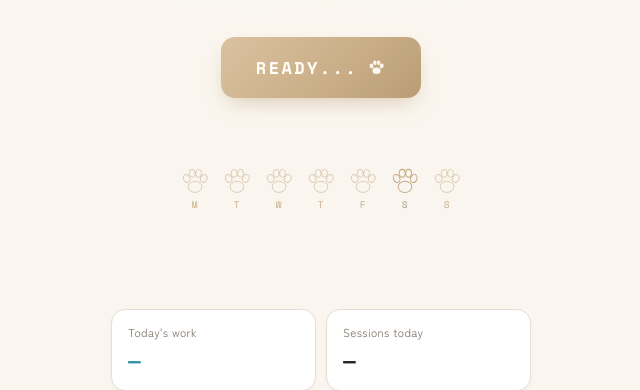
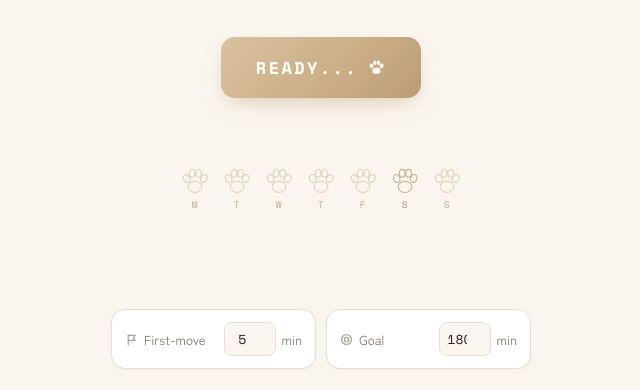
Before and after one commit to lintu38/Timer, a plain HTML site: page index.html in a window 1280 px wide. Shown: the part 532-922 px from the top of the page, without its empty margins (319-959 px from the left). Drawn offline with nearby package versions, Linux system fonts and the light colour scheme; a web font is replaced by a local one.

Commit message:
Add files via upload

```diff
--- a/index.html
+++ b/index.html
@@ -61,6 +61,18 @@
     gap: 24px;
   }
 
+  .lbl{ display:inline-flex; align-items:center; gap: 6px; }
+  .lbl svg{
+    width: 13px; height: 13px;
+    flex: 0 0 auto;
+    fill: none;
+    stroke: currentColor;
+    stroke-width: 1.5;
+    stroke-linecap: round;
+    stroke-linejoin: round;
+    opacity: 0.65;
+  }
+
   /* ---------- Header ---------- */
   .head-block{
     display:flex;
@@ -835,6 +847,15 @@
   }
 
   /* ---------- Settings ---------- */
+  .goal-row{
+    display:grid;
+    grid-template-columns: 1fr 1fr;
+    gap: 10px;
+  }
+  .goal-row .settings{ padding: 12px 13px; }
+  .goal-row .settings span{ white-space: nowrap; }
+  .goal-row .settings input{ width: 52px; }
+
   .settings{
     display:flex; align-items:center; justify-content:space-between;
     background: var(--bg-card);
@@ -968,6 +989,18 @@
 
   /* ---------------- helpers ---------------- */
 
+  // Small line icons for section labels.
+  const ICON = {
+    flag:  '<svg viewBox="0 0 16 16"><path d="M4 14.5V2.5"/><path d="M4 3h8.5l-2.2 3 2.2 3H4"/></svg>',
+    target:'<svg viewBox="0 0 16 16"><circle cx="8" cy="8" r="6"/><circle cx="8" cy="8" r="2.6"/></svg>',
+    clock: '<svg viewBox="0 0 16 16"><circle cx="8" cy="8" r="6"/><path d="M8 4.6V8l2.4 1.6"/></svg>',
+    stack: '<svg viewBox="0 0 16 16"><path d="M8 2.5 14 6l-6 3.5L2 6z"/><path d="M2.6 9.4 8 12.5l5.4-3.1"/></svg>',
+    bars:  '<svg viewBox="0 0 16 16"><path d="M3 13V9"/><path d="M8 13V4"/><path d="M13 13v-6"/></svg>',
+    star:  '<svg viewBox="0 0 16 16"><path d="M8 2.4l1.7 3.6 3.9.5-2.9 2.7.8 3.9L8 11.2l-3.5 1.9.8-3.9L2.4 6.5l3.9-.5z"/></svg>',
+    sound: '<svg viewBox="0 0 16 16"><path d="M3.5 6h2.2L9.5 3v10L5.7 10H3.5z"/><path d="M11.8 6.2a3.6 3.6 0 0 1 0 3.6"/></svg>'
+  };
+
+
   // Task types are editable. `id` never changes, so old records keep their colour
   // and grouping even after a label is renamed.
   const DEFAULT_TYPES = [
@@ -1985,21 +2018,36 @@
         ${banner ? banner.text : '&nbsp;'}
       </div>
 
+      <div class="goal-row">
+        <div class="settings">
+          <span class="lbl">${ICON.flag}First-move</span>
+          <div style="display:flex; align-items:center; gap:6px;">
+            <input type="number" id="startGoalInput" min="1" max="60" value="${Math.round(data.thresholdSec/60)}"> min
+          </div>
+        </div>
+        <div class="settings">
+          <span class="lbl">${ICON.target}Goal</span>
+          <div style="display:flex; align-items:center; gap:6px;">
+            <input type="number" id="workGoalInput" min="1" max="1440" value="${Math.round(data.workGoalSec/60)}"> min
+          </div>
+        </div>
+      </div>
+
       <div class="stats-grid">
         <div class="stat-card">
-          <div class="stat-label">Today's work</div>
+          <div class="stat-label lbl">${ICON.clock}Today's work</div>
           <div class="stat-value cyan">${stats.todayWork > 0 ? fmtElapsed(stats.todayWork) : '—'}</div>
         </div>
         <div class="stat-card">
-          <div class="stat-label">Sessions today</div>
+          <div class="stat-label lbl">${ICON.stack}Sessions today</div>
           <div class="stat-value">${stats.sessionCount || '—'}</div>
         </div>
         <div class="stat-card">
-          <div class="stat-label">Today's average start</div>
+          <div class="stat-label lbl">${ICON.bars}Today's average start</div>
           <div class="stat-value">${stats.todayAvg != null ? fmtElapsed(stats.todayAvg) : '—'}</div>
         </div>
         <div class="stat-card">
-          <div class="stat-label">Best start ever</div>
+          <div class="stat-label lbl">${ICON.star}Best start ever</div>
           <div class="stat-value accent">${stats.allFastest != null ? fmtElapsed(stats.allFastest) : '—'}</div>
         </div>
       </div>
@@ -2046,21 +2094,7 @@
       </div>
 
       <div class="settings">
-        <span>First-move</span>
-        <div style="display:flex; align-items:center; gap:6px;">
-          <input type="number" id="startGoalInput" min="1" max="60" value="${Math.round(data.thresholdSec/60)}"> min
-        </div>
-      </div>
-
-      <div class="settings">
-        <span>Goal</span>
-        <div style="display:flex; align-items:center; gap:6px;">
-          <input type="number" id="workGoalInput" min="1" max="1440" value="${Math.round(data.workGoalSec/60)}"> min
-        </div>
-      </div>
-
-      <div class="settings">
-        <span>Sound</span>
+        <span class="lbl">${ICON.sound}Sound</span>
         <button class="toggle ${data.soundOn === false ? '' : 'on'}" id="soundToggle">
           ${data.soundOn === false ? 'OFF' : 'ON'}
         </button>
```
